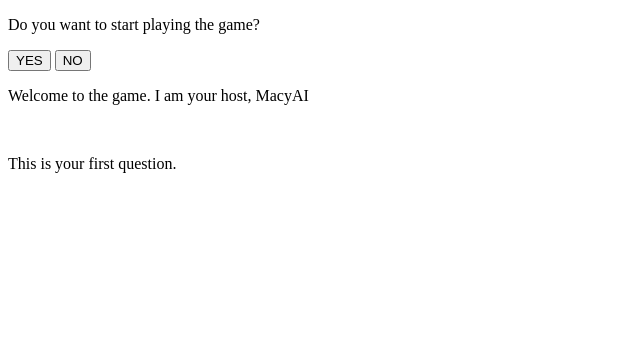
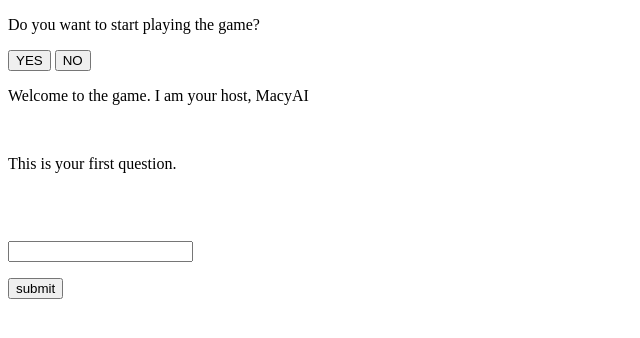
Before and after one commit to reacted40-commits/quizapp, a plain HTML site: page index.html in a window 1280 px wide. Shown: the whole page, without its empty margins (0-640 px from the left). Drawn offline with Linux system fonts and the light colour scheme.

Commit message:
Update index.html

```diff
--- a/index.html
+++ b/index.html
@@ -15,6 +15,12 @@
     <p id="para3">This is your first question.</p>
 </br>
     <p id="para4"></p>
+</br>
+    <input id="input1">
+</br>
+    <p id="para5"></p>
+
+<button id="buttonsubmit">submit</button>
 
     <script src="app.js"></script>
 </body>
```
